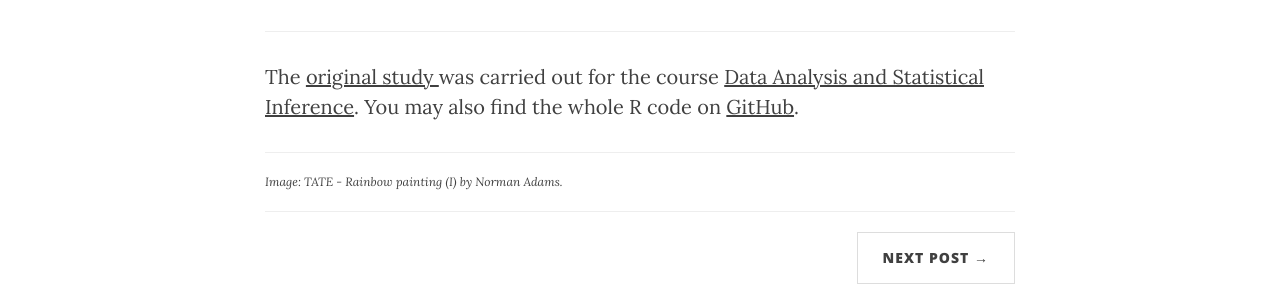
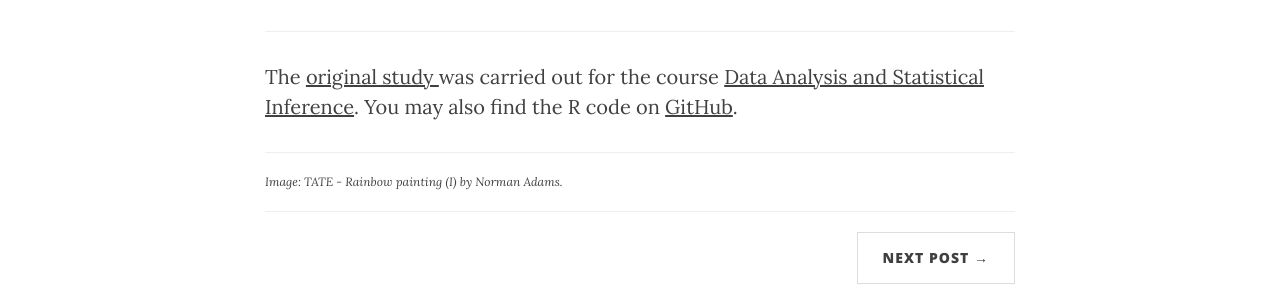
Before and after one commit to jcarlosmayo/jcarlosmayo.github.io, a Jekyll site: the page built from _posts/2014-11-06-religiosity-homosexual-intolerance.markdown, in a window 1280 px wide and 900 px high, scrolled down 2083 px. Shown: the part 356-645 px from the top of the window. Built offline with Jekyll 4.4.1, drawn with Linux system fonts in a browser that asks for light colours; nearby versions of some CDN libraries.

Commit message:
find the whole R code --> find the R code

```diff
--- a/_posts/2014-11-06-religiosity-homosexual-intolerance.markdown
+++ b/_posts/2014-11-06-religiosity-homosexual-intolerance.markdown
@@ -32,7 +32,7 @@ To test the independence of the variables I ran a <a target="_blank" href="https
 ---
 
 The <a target="_blank" href="http://rpubs.com/jcarlosmayo/dasi_project">original study </a>was carried out for the course
-<a target="_blank" href="https://www.coursera.org/course/statistics">Data Analysis and Statistical Inference</a>. You may also find the whole R code on <a target="_blank" href="https://github.com/jcarlosmayo/dasi_project">GitHub</a>.
+<a target="_blank" href="https://www.coursera.org/course/statistics">Data Analysis and Statistical Inference</a>. You may also find the R code on <a target="_blank" href="https://github.com/jcarlosmayo/dasi_project">GitHub</a>.
 
 ---
 
--- a/_posts/2015-01-13-extreme-weather-events.markdown
+++ b/_posts/2015-01-13-extreme-weather-events.markdown
@@ -92,7 +92,7 @@ but it may also reflect the fact that many more minute appreciations have been r
 ---
 
 The <a target="_blank" href="http://rpubs.com/jcarlosmayo/repdata_extreme_weather_us">original study </a>was carried out for the course
-<a target="_blank" href="http://www.coursera.org/course/repdata">Reproducible Research</a>. You may also find the whole R code on <a target="_blank" href="http://github.com/jcarlosmayo/repdata_pa2_extreme_weather">GitHub</a>.
+<a target="_blank" href="http://www.coursera.org/course/repdata">Reproducible Research</a>. You may also find the R code on <a target="_blank" href="http://github.com/jcarlosmayo/repdata_pa2_extreme_weather">GitHub</a>.
 
 ---
 
--- a/_posts/2015-02-16-helsinki-housing.markdown
+++ b/_posts/2015-02-16-helsinki-housing.markdown
@@ -59,7 +59,7 @@ periodically collecting scrape results.
 
 ---
 
-Find the whole R code on <a target="_blank" href="http://github.com/jcarlosmayo/helsinki_housing/">GitHub</a>.
+Find the R code on <a target="_blank" href="http://github.com/jcarlosmayo/helsinki_housing/">GitHub</a>.
 
 ---
 
```
